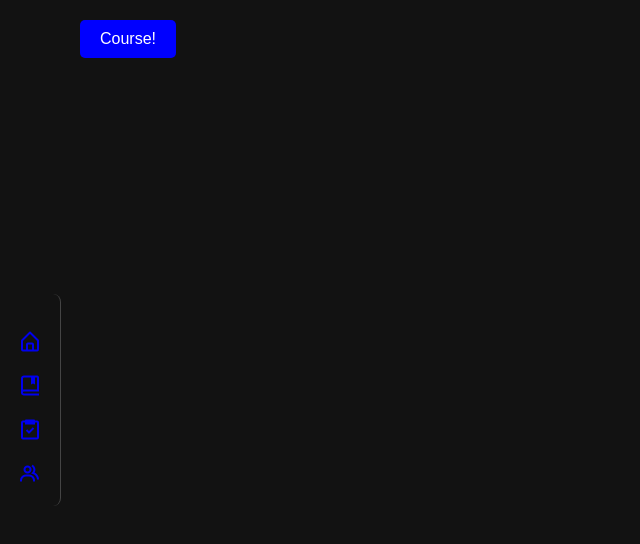
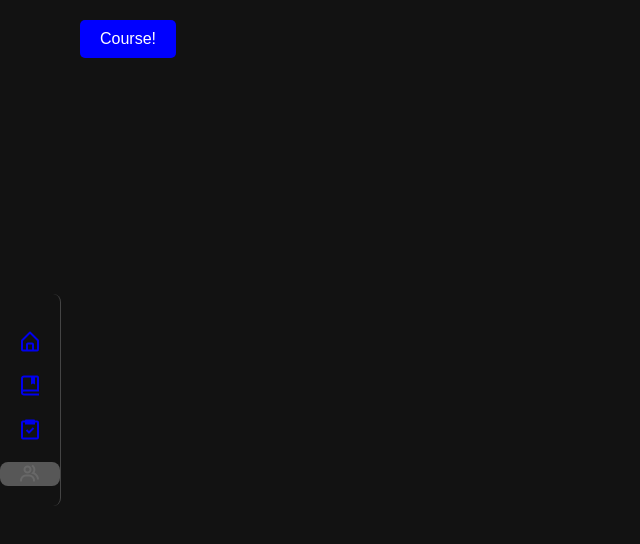
Before and after one commit to parmveer-singh/HCI, a plain HTML site: page groupsBoard/groups.html in a window 1280 px wide. Shown: the whole page, without its empty margins (0-640 px from the left). Drawn offline with nearby package versions, Linux system fonts and the light colour scheme.

Commit message:
sidebar improved

```diff
--- a/groupsBoard/sidebar.css
+++ b/groupsBoard/sidebar.css
@@ -5,7 +5,6 @@
   left: 0;
   transform: translateY(-50%); /* Center vertically */
   width: 60px; /* Smaller sidebar */
-  /*  background-color: #110101; /* Darker background for dark mode */
   border-right: 1px solid #444; /* Slight border for separation */
   padding-top: 20px;
   text-align: center;
@@ -24,7 +23,6 @@
 
 .sidebar ul li a {
   text-decoration: none;
-   /* color: #ccc; /* Light gray for text and icons */
   font-size: 24px;
   display: block;
 }
@@ -33,13 +31,13 @@
   display: block;
 }
 
+/* Tooltip styles */
 .sidebar ul li .tooltip {
   position: absolute;
   top: 50%;
   left: 70px; /* Position the tooltip next to the icon */
   transform: translateY(-50%);
   background-color: #444; /* Dark background for tooltip */
-    /*  color: #fff; */
   padding: 5px;
   border-radius: 4px;
   font-size: 14px;
@@ -58,3 +56,10 @@
   background-color: #575757; /* Slightly lighter dark gray on hover */
   border-radius: 8px;
 }
+
+/* Make the Groups icon almost invisible */
+.sidebar ul li:nth-child(4) a i {
+  color: rgba(255, 255, 255, 0.1); /* Groups icon becomes almost invisible */
+  background-color: #575757; /* Slightly lighter dark gray on hover */
+  border-radius: 8px;
+}
```
Lines whose indentation alone changed are shown as unchanged.
